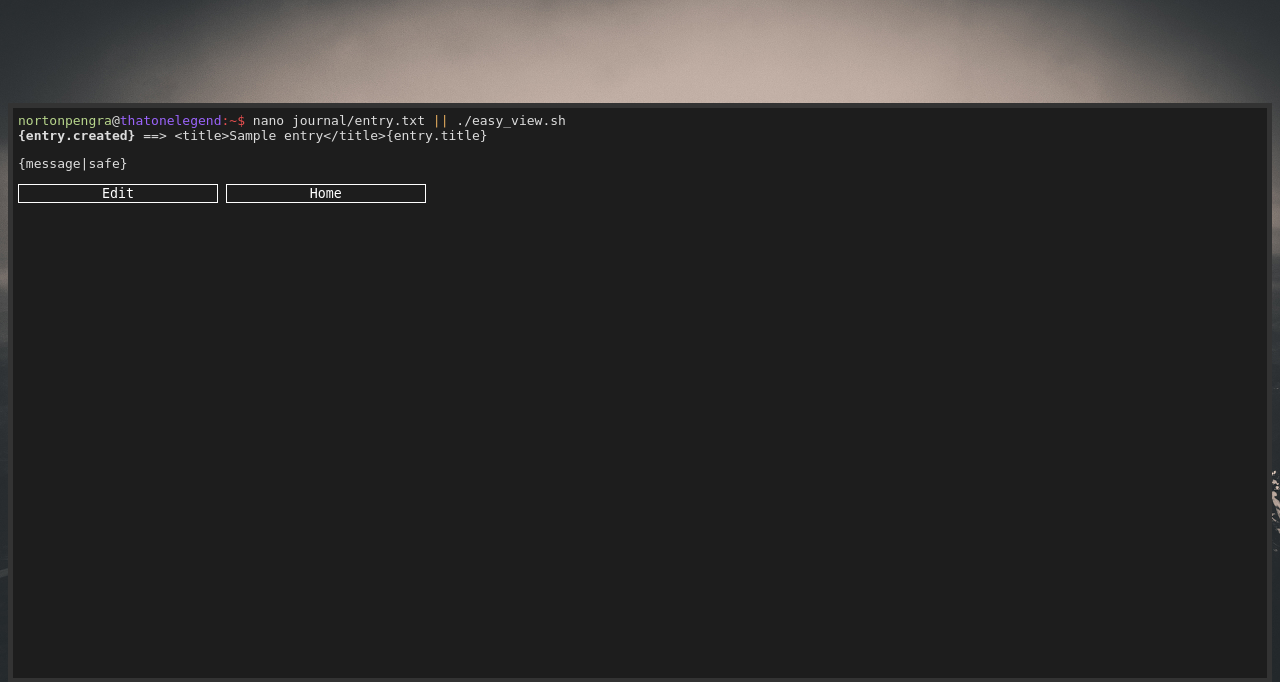
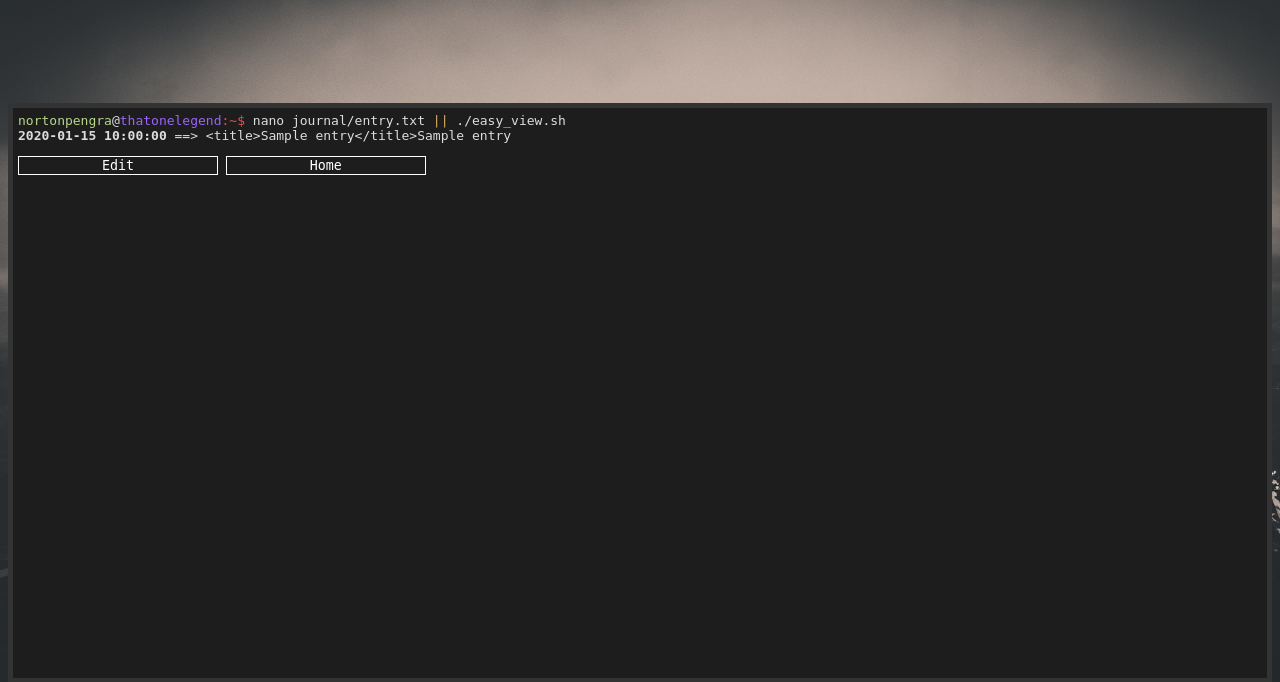
Before and after one commit to scotist/learning-journal-1, a Python web app: template learning_journal/learning_journal/templates/detail.jinja2 in a window 1280 px wide. Shown: the top 682 px of the page. Run offline with Jinja, Linux system fonts and the light colour scheme; the template is opened without the code that fills it: most values are stand-ins (such as "Sample title", 1, 10 or a date in 2020).

Commit message:
restored functionality

```diff
--- a/learning_journal/learning_journal/templates/detail.jinja2
+++ b/learning_journal/learning_journal/templates/detail.jinja2
@@ -96,9 +96,9 @@
         <br>
         <!-- <br> -->
         <div class="row">
-            <b>{entry.created}</b> ==> &lt;title&gt;<span>{{entry.title}}</span>&lt;/title&gt;<span>{entry.title}</span>
+            <b>{{entry.created}}</b> ==> &lt;title&gt;<span>{{entry.title}}</span>&lt;/title&gt;<span>{{entry.title}}</span>
 
-           <p>{message|safe}</p>
+           <p>{{message|safe}}</p>
             <a href="{{request.route_url('edit', entry_id = entry.id)}}"><input type="submit" value="Edit"></a>
             <a href="/"><input type="button" value="Home"></a>
           <br/>
--- a/learning_journal/learning_journal/views.py
+++ b/learning_journal/learning_journal/views.py
@@ -29,7 +29,7 @@ def detail_view(request):
     md = markdown.Markdown(safe_mode='replace', html_replacement_text='--RAW HTML NOT ALLOWED--')
     message = md.convert(entry.text)
     # import pdb; pdb.set_trace()
-    return {'entry': entry}
+    return {'entry': entry, 'message': message}
 
 
 @view_config(route_name='edit', renderer='templates/edit.jinja2')
```
